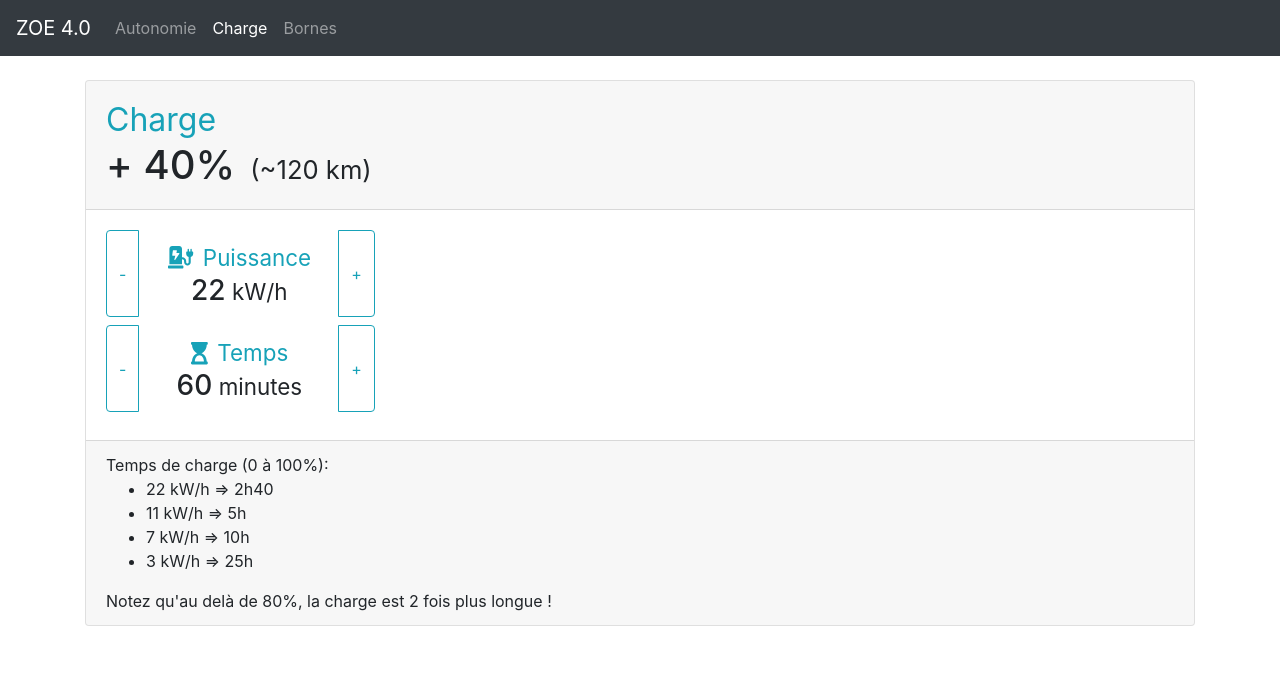
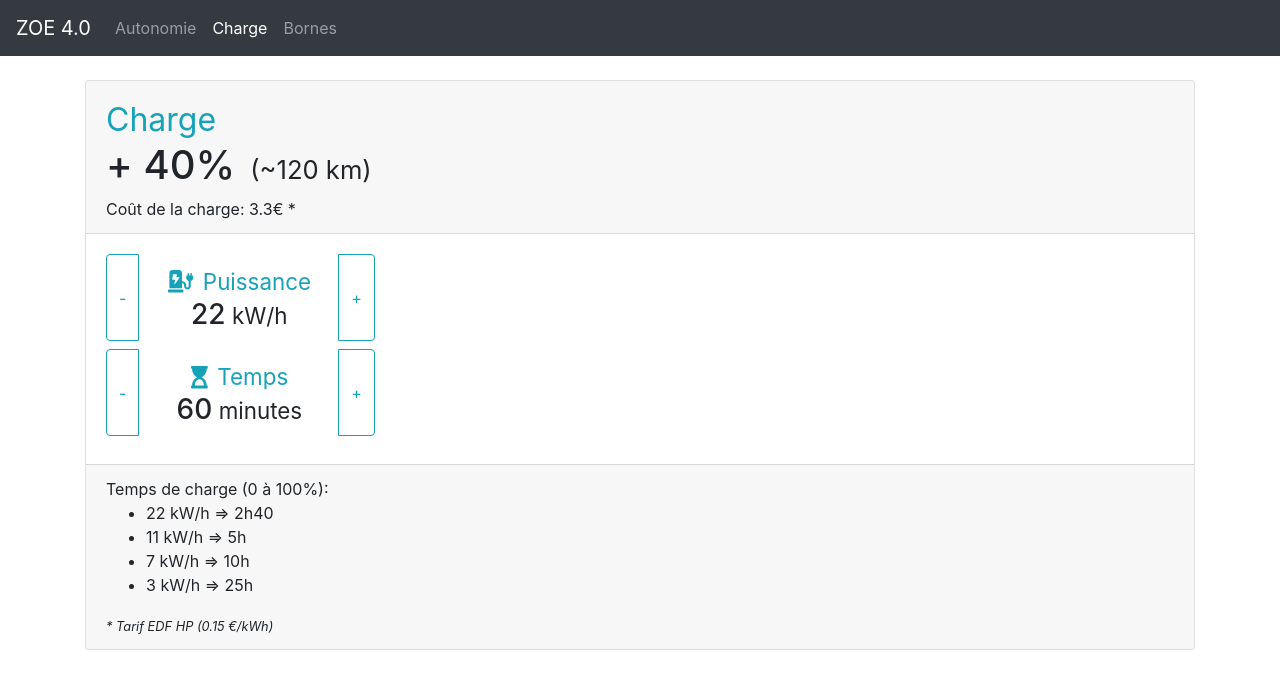
Before and after one commit to philippe-nougaillon/relax-en-zoe, a React (Create React App) app: page /charge in a window 1280 px wide. Shown: the top 688 px of the page. Built offline with nearby package versions, Linux system fonts and the light colour scheme.

Commit message:
calcul coût charge

```diff
--- a/src/components/Charge.js
+++ b/src/components/Charge.js
@@ -24,6 +24,9 @@
     }
 }
 
+const coutCharge = (puissance, durée) => ((puissance * (durée / 60)) * 0.15).toFixed(1);
+
+
 const Charge = ({ params, onPowerUP, onPowerDOWN, onTimeUP, onTimeDOWN }) => {
 
     const { power, minutes, charge } = params;
@@ -38,9 +41,10 @@
                         <br />
                          + { charge }%
                         <small><small style={{ marginLeft: 15 }}>
-                            (~{ (300 * charge) / 100 | 0 } km)
+                            (~{ (300 * charge) / 100 | 0.0 } km)
                         </small></small>
                     </h1>
+                   Coût de la charge: { coutCharge(power, minutes) }€ *
                 </div>
 
                 <div className="card-body">
@@ -71,7 +75,7 @@
                         <li>7 kW/h => 10h</li>
                         <li>3 kW/h => 25h</li>
                     </ul>
-                    Notez qu'au delà de 80%, la charge est 2 fois plus longue !
+                    <small><i>* Tarif EDF HP (0.15 €/kWh)</i></small>
                 </div>
             </div>
         </div>
```
